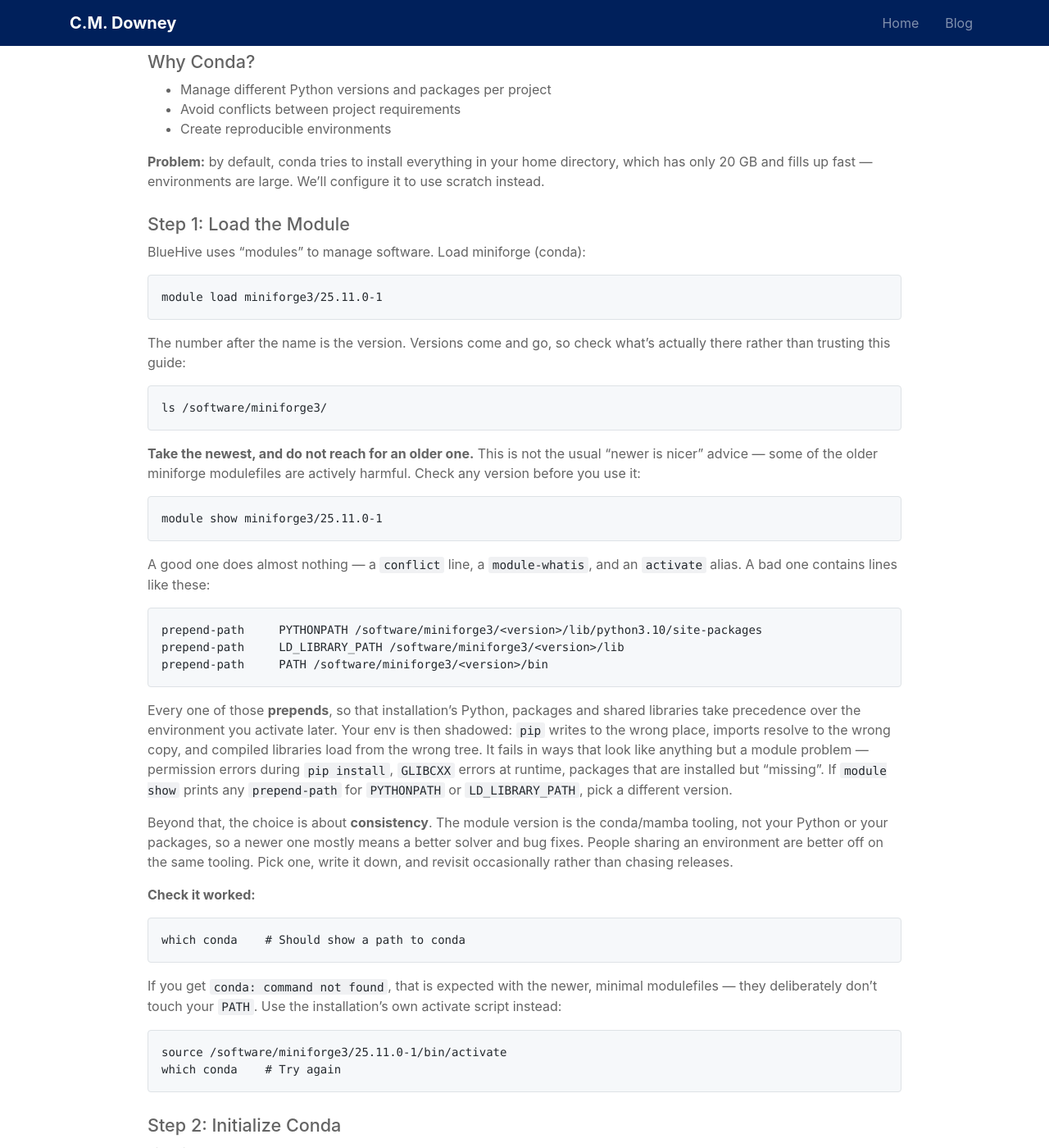
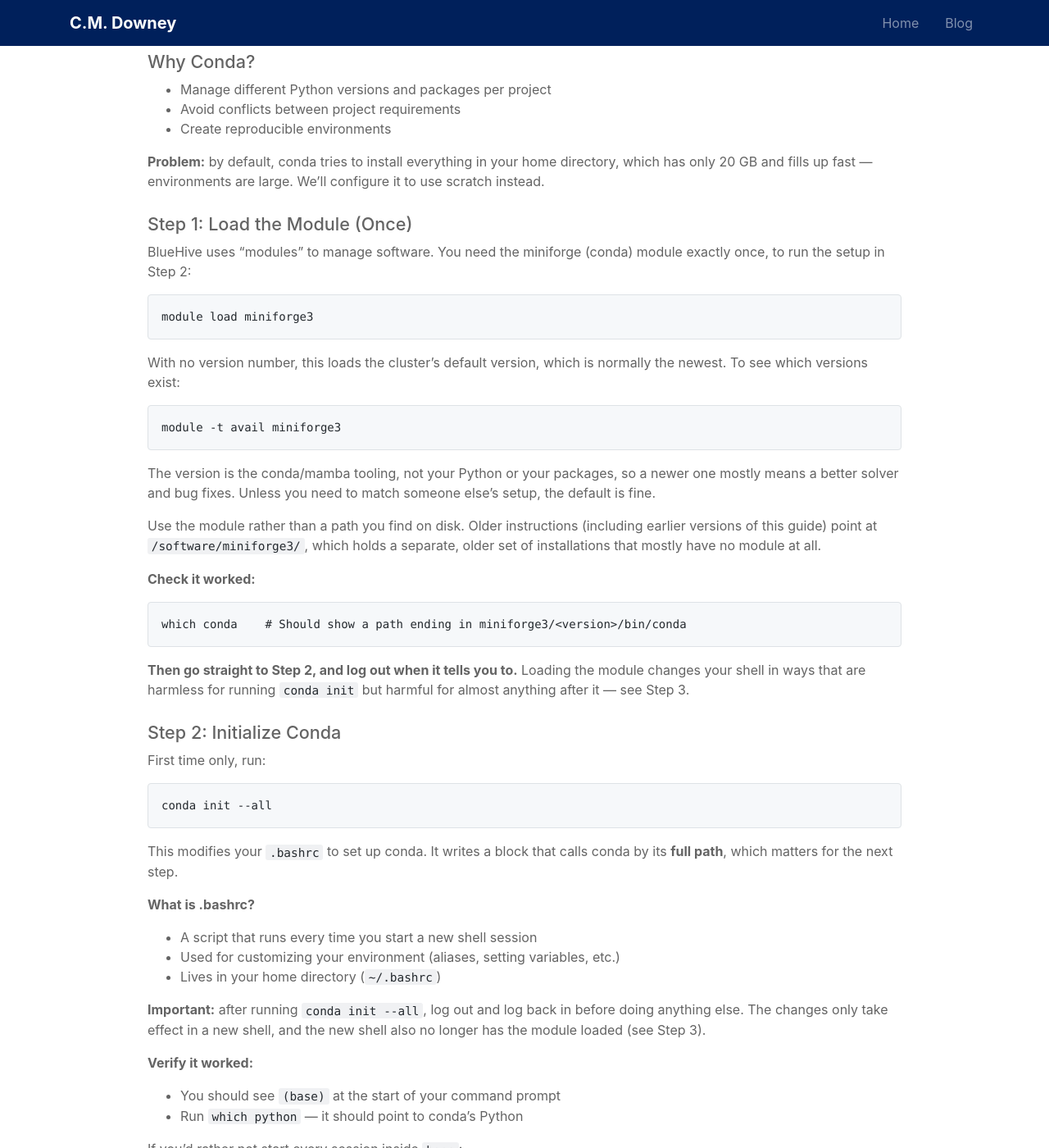
Before and after one commit to cmdowney88/cmdowney88.github.io, a Jekyll site: the page built from guides/cluster-setup.md, in a window 1280 px wide and 1400 px high, scrolled down 11197 px. Shown: the whole window at 82% size. Built offline with Jekyll 4.4.1, drawn with Linux system fonts in a browser that asks for light colours; some of the changed text lies outside the part shown.

Commit message:
guides: bootstrap conda via default module, explain why it must not stay loaded

````diff
--- a/guides/cluster-setup.md
+++ b/guides/cluster-setup.md
@@ -502,64 +502,39 @@ sacct -u username            # Recent job history
 **Problem:** by default, conda tries to install everything in your home directory, which has only
 20 GB and fills up fast — environments are large. We'll configure it to use scratch instead.
 
-### Step 1: Load the Module
+### Step 1: Load the Module (Once)
 
-BlueHive uses "modules" to manage software. Load miniforge (conda):
+BlueHive uses "modules" to manage software. You need the miniforge (conda) module exactly once,
+to run the setup in Step 2:
 
 ```bash
-module load miniforge3/25.11.0-1
+module load miniforge3
 ```
 
-The number after the name is the version. Versions come and go, so check what's actually there
-rather than trusting this guide:
+With no version number, this loads the cluster's default version, which is normally the newest.
+To see which versions exist:
 
 ```bash
-ls /software/miniforge3/
+module -t avail miniforge3
 ```
 
-**Take the newest, and do not reach for an older one.** This is not the usual "newer is nicer"
-advice — some of the older miniforge modulefiles are actively harmful. Check any version before
-you use it:
+The version is the conda/mamba tooling, not your Python or your packages, so a newer one mostly
+means a better solver and bug fixes. Unless you need to match someone else's setup, the default
+is fine.
 
-```bash
-module show miniforge3/25.11.0-1
-```
-
-A good one does almost nothing — a `conflict` line, a `module-whatis`, and an `activate` alias.
-A bad one contains lines like these:
-
-```text
-prepend-path     PYTHONPATH /software/miniforge3/<version>/lib/python3.10/site-packages
-prepend-path     LD_LIBRARY_PATH /software/miniforge3/<version>/lib
-prepend-path     PATH /software/miniforge3/<version>/bin
-```
-
-Every one of those **prepends**, so that installation's Python, packages and shared libraries
-take precedence over the environment you activate later. Your env is then shadowed: `pip` writes
-to the wrong place, imports resolve to the wrong copy, and compiled libraries load from the wrong
-tree. It fails in ways that look like anything but a module problem — permission errors during
-`pip install`, `GLIBCXX` errors at runtime, packages that are installed but "missing". If
-`module show` prints any `prepend-path` for `PYTHONPATH` or `LD_LIBRARY_PATH`, pick a different
-version.
-
-Beyond that, the choice is about **consistency**. The module version is the conda/mamba tooling,
-not your Python or your packages, so a newer one mostly means a better solver and bug fixes.
-People sharing an environment are better off on the same tooling. Pick one, write it down, and
-revisit occasionally rather than chasing releases.
+Use the module rather than a path you find on disk. Older instructions (including earlier
+versions of this guide) point at `/software/miniforge3/`, which holds a separate, older set of
+installations that mostly have no module at all.
 
 **Check it worked:**
 
 ```bash
-which conda    # Should show a path to conda
+which conda    # Should show a path ending in miniforge3/<version>/bin/conda
 ```
 
-If you get `conda: command not found`, that is expected with the newer, minimal modulefiles —
-they deliberately don't touch your `PATH`. Use the installation's own activate script instead:
-
-```bash
-source /software/miniforge3/25.11.0-1/bin/activate
-which conda    # Try again
-```
+**Then go straight to Step 2, and log out when it tells you to.** Loading the module changes your
+shell in ways that are harmless for running `conda init` but harmful for almost anything after
+it — see Step 3.
 
 ### Step 2: Initialize Conda
 
@@ -578,8 +553,9 @@ path**, which matters for the next step.
 - Used for customizing your environment (aliases, setting variables, etc.)
 - Lives in your home directory (`~/.bashrc`)
 
-**Important:** after running `conda init --all`, log out and log back in for the changes to take
-effect.
+**Important:** after running `conda init --all`, log out and log back in before doing anything
+else. The changes only take effect in a new shell, and the new shell also no longer has the
+module loaded (see Step 3).
 
 **Verify it worked:**
 
@@ -592,25 +568,44 @@ If you'd rather not start every session inside `base`:
 conda config --set auto_activate_base False
 ```
 
-### Step 3: Do *Not* Put the Module Load in .bashrc
+### Step 3: Do *Not* Load the Module Again
 
-It is tempting to add `module load miniforge3/...` to your `.bashrc` so conda is always
-available. **Don't.** After Step 2 it is unnecessary, and with some modulefiles it is harmful.
+It is tempting to add `module load miniforge3` to your `.bashrc` so conda is always available,
+or to put it at the top of your job scripts. **Don't.** After Step 2 it is unnecessary, and it is
+harmful.
 
 Unnecessary, because the block `conda init` wrote invokes conda by absolute path — it does not
 depend on the module being loaded. That is why the job scripts later in this guide use
 `eval "$(conda shell.bash hook)"` and never `module load`.
 
-Harmful, because a modulefile that prepends `PYTHONPATH` or `LD_LIBRARY_PATH` (see Step 1) then
-does so in **every** shell you open, permanently shadowing whichever environment you activate.
-The combination is especially confusing: `conda activate` reports success, the prompt changes,
-and the environment is still being overridden underneath.
+Harmful, because of what the module does to your shell. You can see for yourself with
+`module show miniforge3`; the current modulefiles contain lines like these:
 
-So the module load belongs in the one shell where you run `conda init`, and nowhere else. If you
-followed an older version of this guide and already added it, remove the line:
+```text
+prepend-path    PATH /sfw/rhel9-x86_64/miniforge3/<version>/bin
+prepend-path    LD_LIBRARY_PATH /sfw/rhel9-x86_64/miniforge3/<version>/lib
+prepend-path    PYTHONPATH /sfw/rhel9-x86_64/miniforge3/<version>/lib/python3.12/site-packages
+```
+
+Every one of those **prepends**, so the module's own Python packages and shared libraries take
+precedence over the environment you activate. `conda activate` takes over `PATH`, but it does not
+touch `PYTHONPATH` or `LD_LIBRARY_PATH`. With the module loaded, Python inside your environment
+searches the module's packages *before* its own, and compiled code loads the module's libraries
+instead of your environment's. It fails in ways that look like anything but a module problem —
+permission errors during `pip install`, `GLIBCXX` errors at runtime, packages that are installed
+but "missing", or the wrong version of a package being imported. The combination is especially
+confusing: `conda activate` reports success, the prompt changes, and the environment is still
+being overridden underneath.
+
+This is also why Step 2 has you log out rather than carry on in the shell where you loaded the
+module. Note that by default a Slurm job inherits the environment of the shell you submit it
+from, so a job submitted from that shell is affected too.
+
+If you followed an older version of this guide and added the module load to your `.bashrc`,
+remove the line:
 
 ```bash
-nano ~/.bashrc     # delete the `module load miniforge3/...` line
+nano ~/.bashrc     # delete the `module load miniforge3...` line
 ```
 
 Leave the `# >>> conda initialize >>>` block alone — that one is doing the real work.
@@ -795,8 +790,8 @@ echo "PYTHONPATH=[$PYTHONPATH]"         # should print PYTHONPATH=[]
 ```
 
 `python -m pip -V` should print a path under
-`/scratch/username/my-conda/envs/myproject/`. If it prints one under `/software/` instead, your
-environment is being shadowed: revisit Steps 1 and 3, open a fresh shell, and check again.
+`/scratch/username/my-conda/envs/myproject/`. If it prints one under `/sfw/` instead, your
+environment is being shadowed: revisit Step 3, open a fresh shell, and check again.
 Anything non-empty in `PYTHONPATH` is worth tracking down for the same reason.
 
 If you skip this and it is wrong, the symptoms you eventually hit are `pip install` failing with
@@ -960,11 +955,11 @@ conda list                        # Packages in current env
 conda env list                    # All environments
 
 # Modules
-module load miniforge3/25.11.0-1   # Bootstrap conda (one time, for `conda init`)
-module show miniforge3/25.11.0-1   # What a module changes -- check before using one
+module load miniforge3            # Bootstrap conda (one time, for `conda init`)
+module show miniforge3            # What a module changes
 module list                       # What's loaded?
 module avail                      # What's available?
-ls /software/miniforge3/          # Which miniforge versions exist
+module -t avail miniforge3        # Which miniforge versions exist
 
 # File editing
 nano file.txt                     # Edit with nano
@@ -998,18 +993,18 @@ nano file.txt                     # Edit with nano
 
 - Did you log out and back in after `conda init`? The block it writes only takes effect in a new
   shell
-- If you have not run `conda init` yet, bootstrap it once with
-  `source /software/miniforge3/25.11.0-1/bin/activate`
-- Note that `module load miniforge3/...` does **not** reliably put conda on your `PATH` — the
-  newer modulefiles deliberately set nothing
+- If you have not run `conda init` yet, bootstrap it once with `module load miniforge3`; see
+  Part 5, Step 1
+- Don't fix this by adding `module load` to your `.bashrc`; see Part 5, "Do *Not* Load the
+  Module Again"
 
 **`pip install` fails with a permission error, or installs into the wrong place**
 
 - Almost always your environment being shadowed by a module. Check with
-  `python -m pip -V`: the path must be inside your environment, not under `/software/`
+  `python -m pip -V`: the path must be inside your environment, not under `/sfw/`
 - Check `echo $PYTHONPATH` — it should be empty
-- The usual cause is `module load miniforge3/...` in your `.bashrc`. Remove it; see Part 5,
-  "Do *Not* Put the Module Load in .bashrc"
+- The usual cause is `module load miniforge3` in your `.bashrc` or job script. Remove it; see
+  Part 5, "Do *Not* Load the Module Again"
 
 **Packages are installed but Python can't see them, or sees the wrong version**
 
````
Also changed, not shown: other parts of guides/cluster-setup.md (+1 -1 lines).
